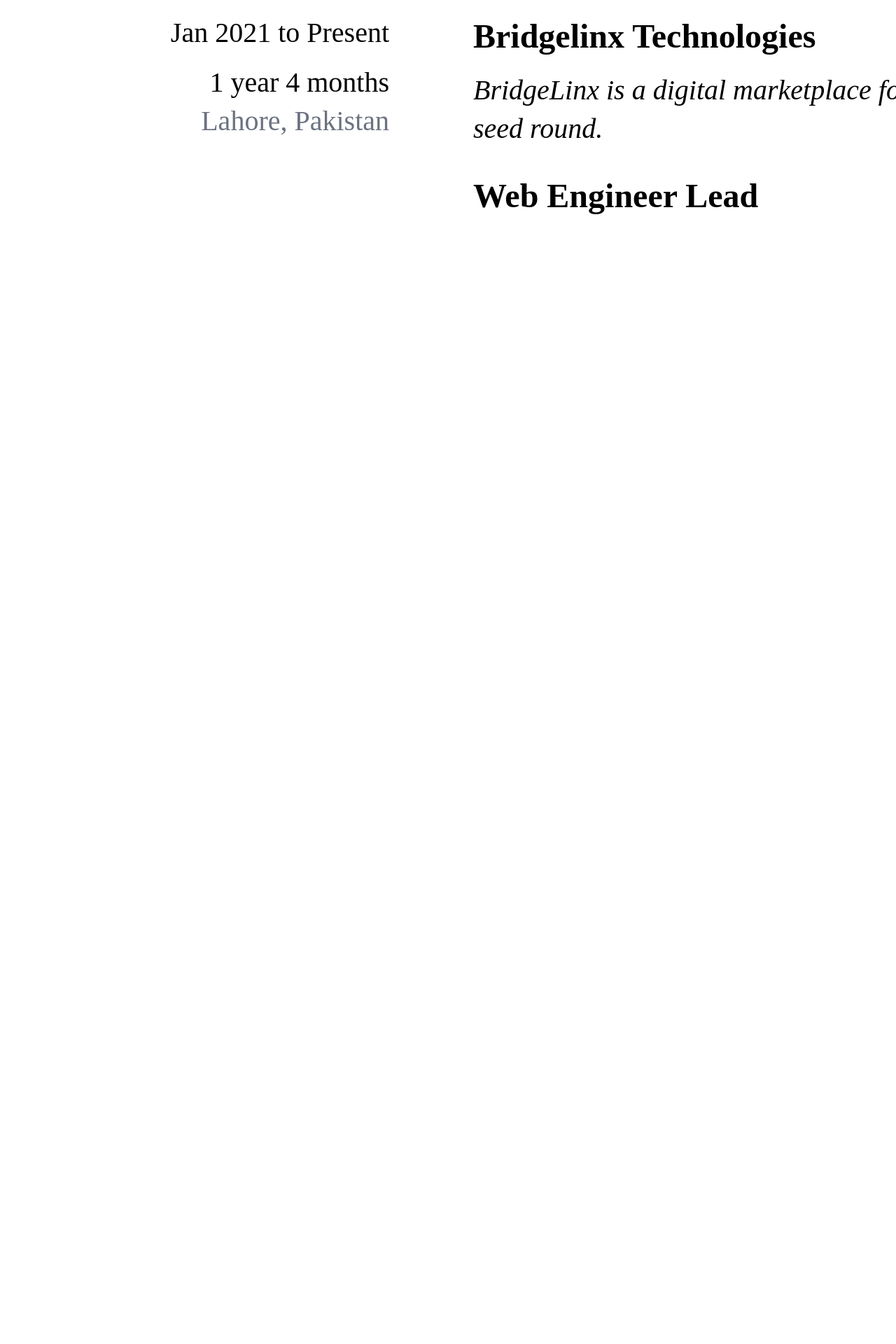
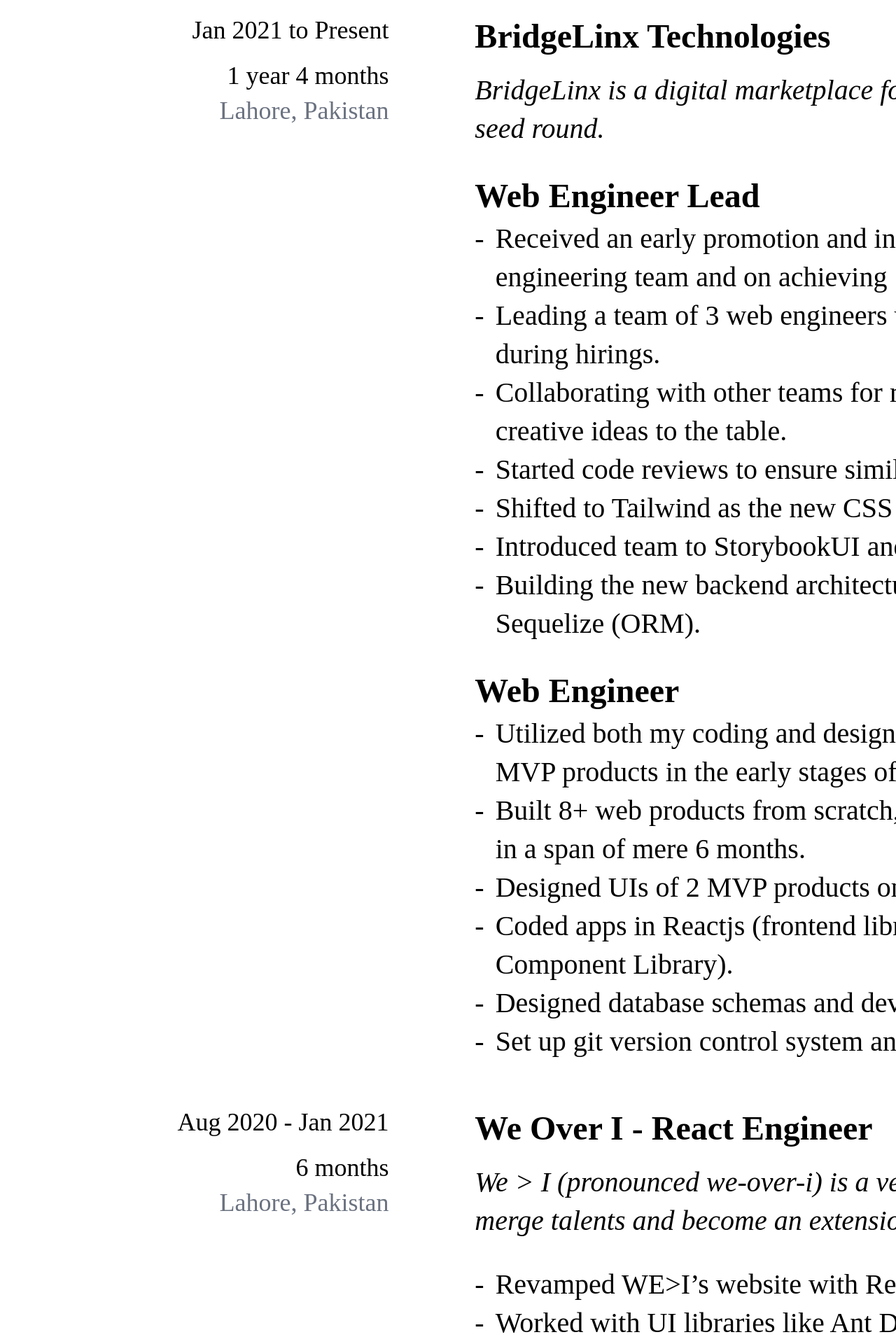
Before and after one commit to chwaqarali6/my-resume, a React (Create React App) app: page / in a window 1280 px wide. Shown: the part 1240-3160 px from the top of the page at 70% size. Before the commit the page ends 1553 px from the top, so only its background shows below. Built offline with nearby package versions, Linux system fonts and the light colour scheme.

Commit message:
Completed Bridgelinx Experience

```diff
--- a/src/App.css
+++ b/src/App.css
@@ -38,11 +38,18 @@
 .ant-timeline-item {
 	width: 100%;
 	display: flex;
+	padding: 0px;
 }
 
 .ant-timeline-item-label {
 	width: 400px !important;
 	margin: 0px !important;
+}
+.ant-timeline-item-tail {
+	top: 84px;
+	left: 422.5px;
+	height: calc(100% - 120px);
+	border-left: 3px solid #bfbfbf;
 }
 .ant-timeline-item-head {
 	position: relative;
--- a/src/components/experience/Bridgelinx.js
+++ b/src/components/experience/Bridgelinx.js
@@ -2,25 +2,48 @@
 import React from 'react'
 // 3RD PARTY LIBRARIES
 import { Timeline } from 'antd'
+import BulletPoint from '../utility/BulletPoint'
 
 const Bridgelinx = (props) => {
 	const TimelineItemLabel = () => (
 		<div className='w-full pr-9 text-right'>
-			<p className='mb-4'>Jan 2021 to Present</p>
-			<p>1 year 4 months</p>
-			<p className='text-gray-500'>Lahore, Pakistan</p>
+			<p className='mb-4 text-4xl'>Jan 2021 to Present</p>
+			<p className='text-4xl'>1 year 4 months</p>
+			<p className='text-4xl text-gray-500'>Lahore, Pakistan</p>
+		</div>
+	)
+
+	const JobTitle = (props) => (
+		<div className='flex items-center justify-between'>
+			<h3 className='text-5xl font-bold'>{props?.title}</h3>
+			<p className='font-light text-gray-500'>{props.duration}</p>
 		</div>
 	)
 
 	return (
 		<Timeline.Item label={<TimelineItemLabel />}>
-			<h3 className='mb-4 text-5xl font-bold'>Bridgelinx Technologies</h3>
+			<h3 className='mb-4 text-5xl font-bold'>BridgeLinx Technologies</h3>
 			<p className='mb-9 font-light italic'>
 				BridgeLinx is a digital marketplace for freight cargo that raised $10 million in the country’s largest seed round.
 			</p>
-			<div className='flex items-center justify-between'>
-				<h3 className='text-5xl font-bold'>Web Engineer Lead</h3>
-				<p className='font-light text-gray-500'>Sep 2021 to Present - 4 months</p>
+			<div className='mb-9'>
+				<JobTitle title='Web Engineer Lead' duration='Sep 2021 to Present - 4 months' />
+				<BulletPoint text='Received an early promotion and increment based on an outstanding performance in the engineering team and on achieving 150% of the KPIs.' />
+				<BulletPoint text='Leading a team of 3 web engineers with a additional responsibility of conducting tech interviews during hirings.' />
+				<BulletPoint text='Collaborating with other teams for requirement gathering, understanding workflows and bringing creative ideas to the table.' />
+				<BulletPoint text='Started code reviews to ensure similar coding practices across all codebases.' />
+				<BulletPoint text='Shifted to Tailwind as the new CSS framework to further reduce the dev time.' />
+				<BulletPoint text='Introduced team to StorybookUI and used it to build component driven UIs faster.' />
+				<BulletPoint text='Building the new backend architecture with PostgreSQL, Nodejs, Express, GraphQL and Sequelize (ORM).' />
+			</div>
+			<div className='mb-16'>
+				<JobTitle title='Web Engineer' duration='Jan 2021 to Sep 2021 - 9 months' />
+				<BulletPoint text='Utilized both my coding and designing skills, as a founding team member, to design and build MVP products in the early stages of the startup.' />
+				<BulletPoint text='Built 8+ web products from scratch, including internal-team products and client-facing products, in a span of mere 6 months.' />
+				<BulletPoint text='Designed UIs of 2 MVP products on Figma at the early stages of the startup.' />
+				<BulletPoint text='Coded apps in Reactjs (frontend library) and Recoil (state-management) and Ant-Design (UI Component Library).' />
+				<BulletPoint text='Designed database schemas and developed Firebase Cloud Functions (Nodejs).' />
+				<BulletPoint text='Set up git version control system and defined bitbucket repository protocols.' />
 			</div>
 		</Timeline.Item>
 	)
--- /dev/null
+++ b/src/components/experience/WeOverI.js
@@ -0,0 +1,31 @@
+// REACT
+import React from 'react'
+// 3RD PARTY LIBRARIES
+import { Timeline } from 'antd'
+import BulletPoint from '../utility/BulletPoint'
+
+const WeOverI = (props) => {
+	const TimelineItemLabel = () => (
+		<div className='w-full pr-9 text-right'>
+			<p className='mb-4 text-4xl'>Aug 2020 - Jan 2021</p>
+			<p className='text-4xl'>6 months</p>
+			<p className='text-4xl text-gray-500'>Lahore, Pakistan</p>
+		</div>
+	)
+
+	return (
+		<Timeline.Item label={<TimelineItemLabel />}>
+			<h3 className='mb-4 text-5xl font-bold'>We Over I - React Engineer</h3>
+			<p className='mb-9 font-light italic'>
+				{`We > I (pronounced we-over-i) is a venture builder that partner with startups all over the world to merge talents and become an extension of their
+				team.`}
+			</p>
+			<BulletPoint text='Revamped WE>I’s website with Reactjs, GSAP (Greensock), Ant Design and Netlify.' />
+			<BulletPoint text='Worked with UI libraries like Ant Design.' />
+			<BulletPoint text='Learned and Implemented Animation libraries like GSAP (Greensock).' />
+			<BulletPoint text='Used Netlify for CI/CD and deployment of websites.' />
+		</Timeline.Item>
+	)
+}
+
+export default WeOverI
--- a/src/components/Header.js
+++ b/src/components/sections/Header.js
@@ -12,9 +12,9 @@
 				<p className='mb-9 text-4xl font-light opacity-60'>Main Boulevard Defence, Lahore, Punjab, Pakistan</p>
 				<p className='mb-9 flex h-20 w-[472px] items-center justify-center rounded-lg bg-white font-light text-black'>www.chwaqarali.com</p>
 				<div className='flex items-center'>
-					<img src={require('../assets/icons/Instagram.png')} alt='Instagram' width='50' height='50' className='mr-24' />
-					<img src={require('../assets/icons/LinkedIn.png')} alt='LinkedIn' width='50' height='50' className='mr-24' />
-					<img src={require('../assets/icons/Github.png')} alt='Github' width='50' height='50' />
+					<img src={require('../../assets/icons/Instagram.png')} alt='Instagram' width='50' height='50' className='mr-24' />
+					<img src={require('../../assets/icons/LinkedIn.png')} alt='LinkedIn' width='50' height='50' className='mr-24' />
+					<img src={require('../../assets/icons/Github.png')} alt='Github' width='50' height='50' />
 				</div>
 			</div>
 		</div>
--- a/src/components/WorkExperience.js
+++ b/src/components/sections/WorkExperience.js
@@ -2,7 +2,8 @@
 import React from 'react'
 import { Timeline } from 'antd'
 
-import Bridgelinx from './experience/Bridgelinx'
+import Bridgelinx from '../experience/Bridgelinx'
+import WeOverI from '../experience/WeOverI'
 
 const WorkExperience = (props) => {
 	return (
@@ -10,6 +11,7 @@
 			<h2 className='mb-10 text-6xl font-black uppercase'>Work Experience</h2>
 			<Timeline mode='left' className='w-full'>
 				<Bridgelinx />
+				<WeOverI />
 			</Timeline>
 		</div>
 	)
--- /dev/null
+++ b/src/components/utility/BulletPoint.js
@@ -0,0 +1,13 @@
+// REACT
+import React from 'react'
+
+const BulletPoint = (props) => {
+	return (
+		<div className='flex font-light'>
+			<p className='mr-4'>-</p>
+			<p>{props.text}</p>
+		</div>
+	)
+}
+
+export default BulletPoint
--- a/src/containers/Resume.js
+++ b/src/containers/Resume.js
@@ -1,9 +1,9 @@
 // REACT
 import React from 'react'
 // COMPONENTS
-import Header from '../components/Header'
-import Summary from '../components/Summary'
-import WorkExperience from '../components/WorkExperience'
+import Header from '../components/sections/Header'
+import Summary from '../components/sections/Summary'
+import WorkExperience from '../components/sections/WorkExperience'
 
 const Resume = (props) => {
 	return (
```
Also changed, not shown: src/components/sections/Summary.js (renamed from src/components/Summary.js).
